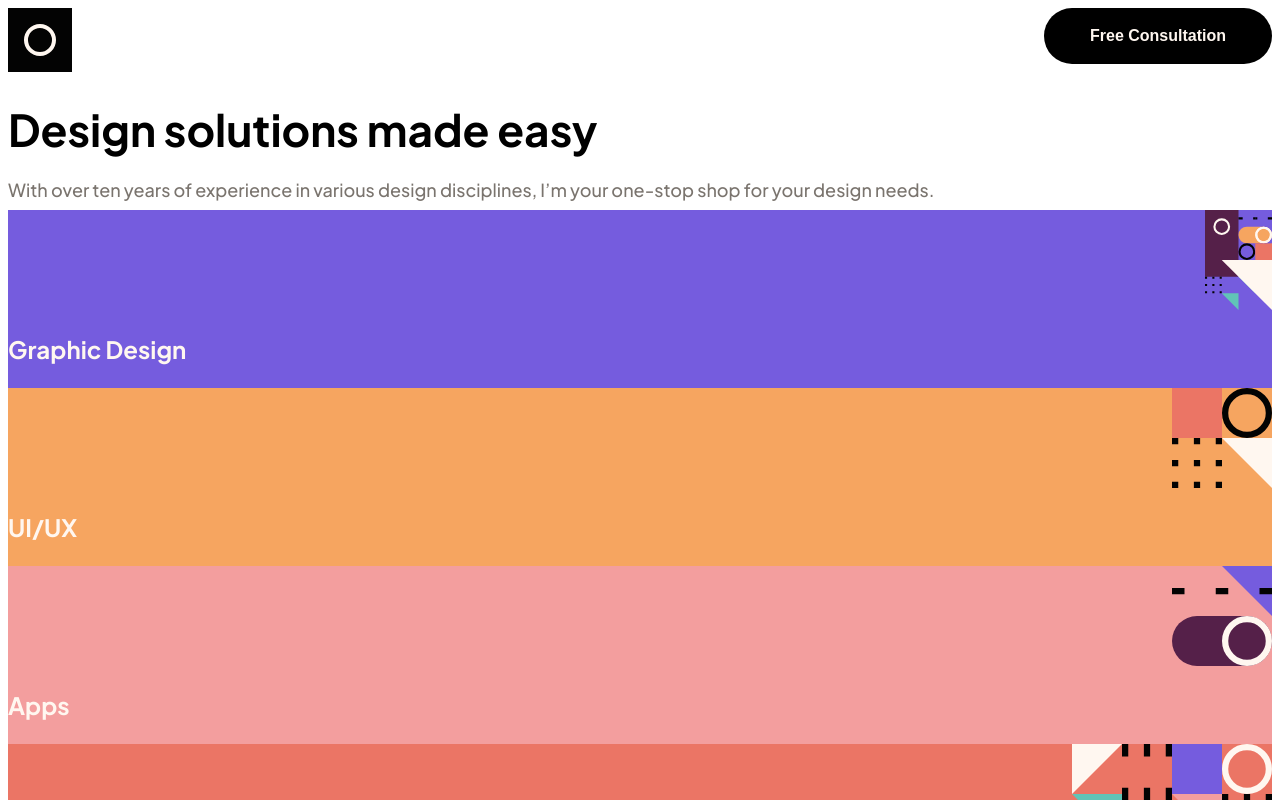
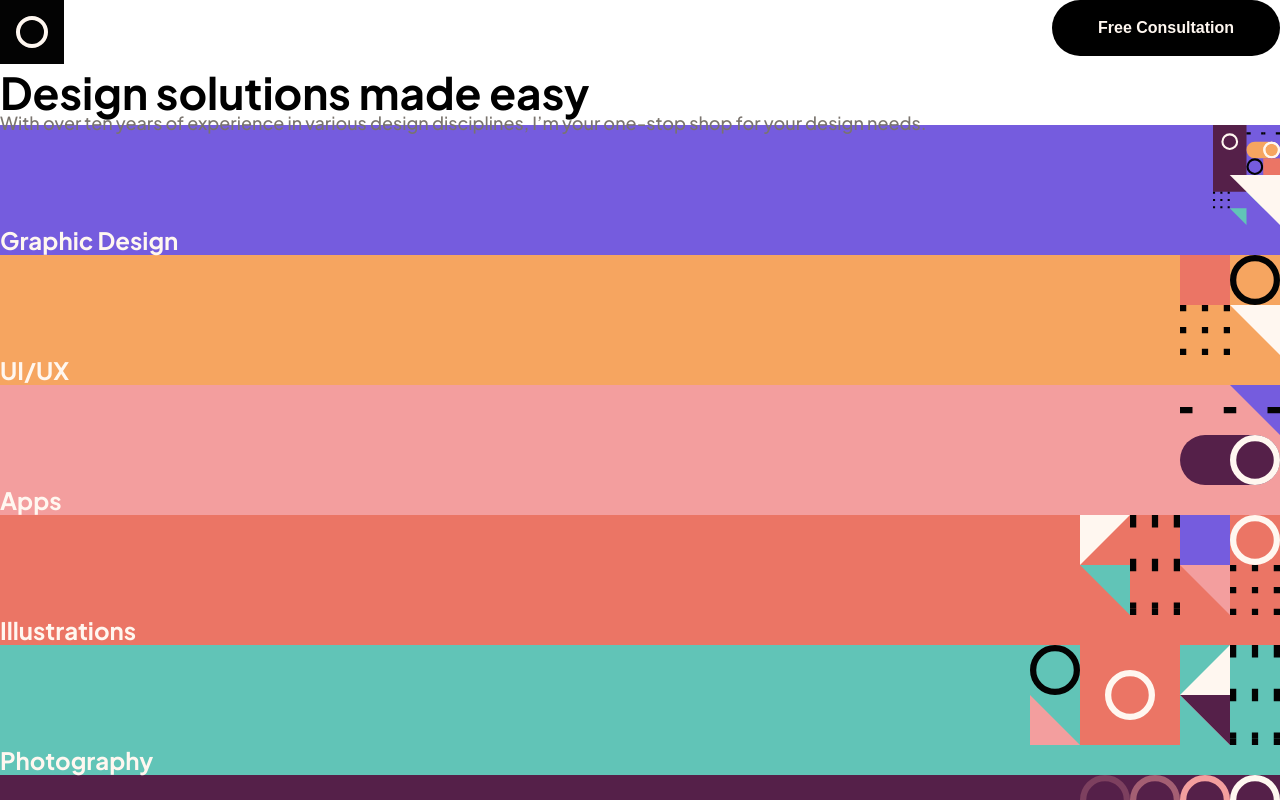
Before and after one commit to Ramaj57/single-page-design-portfolio, an Angular app in the folder single-page-design-portfolio/: page / in a window 1280 px wide. Shown: the top 800 px of the page. Built offline with nearby package versions, Linux system fonts and the light colour scheme.

Commit message:
changed custom colors to camelcase

```diff
--- a/single-page-design-portfolio/src/styles.css
+++ b/single-page-design-portfolio/src/styles.css
@@ -1,12 +1,12 @@
 @import url('https://fonts.googleapis.com/css2?family=Plus+Jakarta+Sans:ital,wght@0,200..800;1,200..800&display=swap');
 
 :root{
-    --GraphicDesign:#755cde;
-    --UI-UX:#f6a560;
-    --Apps:#f39e9e;
-    --Illustrations:#eb7565;
-    --Photography:#61c4b7;
-    --MotionGraphics:#552049;
+    --graphicDesign:#755cde;
+    --ui-ux:#f6a560;
+    --apps:#f39e9e;
+    --illustrations:#eb7565;
+    --photography:#61c4b7;
+    --motionGraphics:#552049;
     --head-text1:#030303;
     --head-text2:#fff7f0;
     --para-text1:#fff7f0;
@@ -16,4 +16,11 @@
     --btn1-hover:#755cde;
     --btn2-hover:#f6a560;
     font-family: "Plus Jakarta Sans", serif;
+
 }
+
+*{
+    margin:0;
+    padding:0;
+    box-sizing: border-box;
+}
```
